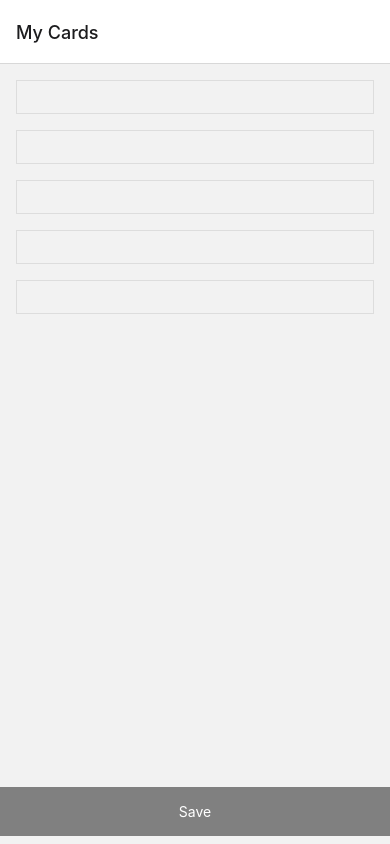
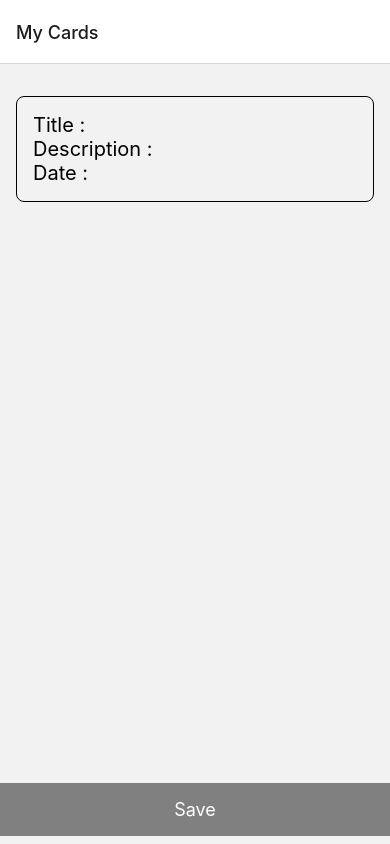
Before and after one commit to thriver652/CardList, a React Native app: screen / in a window 390 px wide. Built offline with nearby package versions, Linux system fonts and the light colour scheme.

Commit message:
UI related changes

```diff
--- a/src/App.tsx
+++ b/src/App.tsx
@@ -16,7 +16,7 @@ const Stack = createNativeStackNavigator<RootStackParamList>();
 const App = (): React.JSX.Element => {
   const [cards, setCards] = useState<
     Array<{title: string; description: string; date: string}>
-  >(new Array(5).fill({title: '', description: '', date: ''}));
+  >(new Array(1).fill({title: '', description: '', date: ''}));
 
   return (
     <NavigationContainer>
--- a/src/screens/AllCardsScreen.tsx
+++ b/src/screens/AllCardsScreen.tsx
@@ -22,12 +22,12 @@ const AllCardsScreen = ({
         <TouchableOpacity
           style={styles.filterButton}
           onPress={handleFilterByDate}>
-          <Text style={{color: 'white'}}>Filter by Date</Text>
+          <Text style={{color: 'white', fontSize: 17}}>Filter by Date</Text>
         </TouchableOpacity>
         <TouchableOpacity
-          style={styles.filterButton}
+          style={styles.additionButton}
           onPress={handleFilterByAddition}>
-          <Text style={{color: 'white'}}>Filter by Addition</Text>
+          <Text style={{color: 'black', fontSize: 17}}>Filter by Addition</Text>
         </TouchableOpacity>
       </View>
 
@@ -36,18 +36,12 @@ const AllCardsScreen = ({
         keyExtractor={(item, index) => index.toString()}
         renderItem={({item}) => (
           <View style={styles.card}>
-            <Text>{item.title}</Text>
-            <Text>{item.description}</Text>
-            <Text>{item.date}</Text>
+            <Text style={styles.title}>Title : {item.title}</Text>
+            <Text style={styles.desc}>Description : {item.description}</Text>
+            <Text style={styles.date}>Date : {item.date}</Text>
           </View>
         )}
       />
-
-      {/* <TouchableOpacity
-        style={styles.goBackButton}
-        onPress={() => navigation.goBack()}>
-        <Text style={{color: 'black'}}>Go Back</Text>
-      </TouchableOpacity> */}
     </View>
   );
 };
@@ -60,7 +54,7 @@ const styles = StyleSheet.create({
   filtersContainer: {
     flexDirection: 'row',
     justifyContent: 'space-around',
-    marginTop: 16,
+    marginTop: 5,
   },
   filterButton: {
     borderRadius: 10,
@@ -72,10 +66,35 @@ const styles = StyleSheet.create({
     marginHorizontal: 8,
     marginVertical: 10,
   },
+  title: {
+    fontSize: 20,
+    color: 'black',
+  },
+  desc: {
+    fontSize: 20,
+    color: 'black',
+  },
+  date: {
+    fontSize: 20,
+    color: 'black',
+  },
+  additionButton: {
+    borderRadius: 10,
+    alignItems: 'center',
+    justifyContent: 'center',
+    backgroundColor: '#ddf',
+    color: 'black',
+    padding: 16,
+    flex: 1,
+    marginHorizontal: 8,
+    marginVertical: 10,
+  },
   card: {
     borderWidth: 1,
-    borderColor: '#ddd',
+    borderColor: 'black',
+    borderRadius: 10,
     padding: 16,
+    marginTop: 10,
     marginBottom: 16,
   },
   goBackButton: {
--- a/src/screens/CardsDetailsScreen.tsx
+++ b/src/screens/CardsDetailsScreen.tsx
@@ -52,6 +52,7 @@ const CardDetailsScreen = ({
       <TouchableOpacity style={styles.saveButton} onPress={handleSave}>
         <Text style={{color: 'white'}}>Save</Text>
       </TouchableOpacity>
+
       <TouchableOpacity
         style={styles.discardButton}
         onPress={() => {
@@ -60,7 +61,7 @@ const CardDetailsScreen = ({
           setDate(card.date);
           navigation.goBack();
         }}>
-        <Text style={{color: 'white'}}>Discard Changes</Text>
+        <Text style={{color: 'white'}}>Discard</Text>
       </TouchableOpacity>
     </View>
   );
@@ -72,22 +73,41 @@ const styles = StyleSheet.create({
   },
   input: {
     borderWidth: 1,
-    borderColor: '#ddd',
+    borderColor: 'black',
     padding: 8,
     marginBottom: 16,
+    borderRadius: 10,
+    fontSize: 20,
+    color: 'black',
+  },
+  title: {
+    fontSize: 20,
+    color: 'black',
+  },
+  desc: {
+    fontSize: 20,
+    color: 'black',
+  },
+  date: {
+    fontSize: 20,
+    color: 'black',
   },
   saveButton: {
     alignItems: 'center',
     justifyContent: 'center',
     backgroundColor: 'green',
     padding: 16,
+    marginTop: 10,
     marginBottom: 8,
+    borderRadius: 20,
   },
   discardButton: {
     alignItems: 'center',
     justifyContent: 'center',
     backgroundColor: 'gray',
+    marginTop: 10,
     padding: 16,
+    borderRadius: 20,
   },
 });
 
--- a/src/screens/CardsListScreen.tsx
+++ b/src/screens/CardsListScreen.tsx
@@ -1,5 +1,3 @@
-// screens/CardsListScreen.tsx
-
 import React, {useState} from 'react';
 import {
   SafeAreaView,
@@ -59,9 +57,9 @@ const CardsListScreen = ({
               navigation.navigate('CardDetails', {cardIndex: index})
             }>
             <View style={styles.card}>
-              <Text>{card.title}</Text>
-              <Text>{card.description}</Text>
-              <Text>{card.date}</Text>
+              <Text style={styles.title}>Title : {card.title}</Text>
+              <Text style={styles.desc}>Description : {card.description}</Text>
+              <Text style={styles.date}>Date : {card.date}</Text>
             </View>
           </TouchableOpacity>
         ))}
@@ -75,7 +73,7 @@ const CardsListScreen = ({
           ]}
           disabled={!isSaveButtonEnabled}
           onPress={() => handleSave()}>
-          <Text style={{color: 'white'}}>Save</Text>
+          <Text style={{color: 'white', fontSize: 18}}>Save</Text>
         </TouchableOpacity>
       )}
     </SafeAreaView>
@@ -87,10 +85,24 @@ const styles = StyleSheet.create({
     padding: 16,
   },
   card: {
+    marginTop: 16,
     borderWidth: 1,
-    borderColor: '#ddd',
+    borderColor: 'black',
+    borderRadius: 8,
     padding: 16,
-    marginBottom: 16,
+    marginBottom: 26,
+  },
+  title: {
+    fontSize: 20,
+    color: 'black',
+  },
+  desc: {
+    fontSize: 20,
+    color: 'black',
+  },
+  date: {
+    fontSize: 20,
+    color: 'black',
   },
   saveButton: {
     alignItems: 'center',
```
